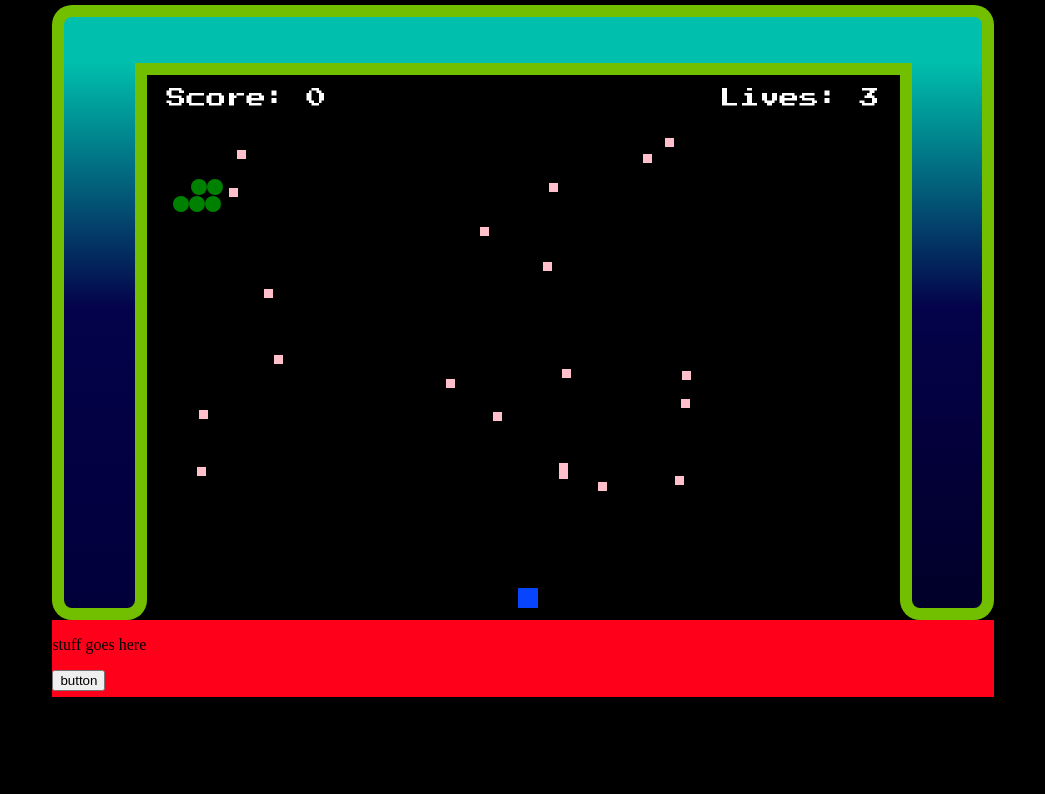
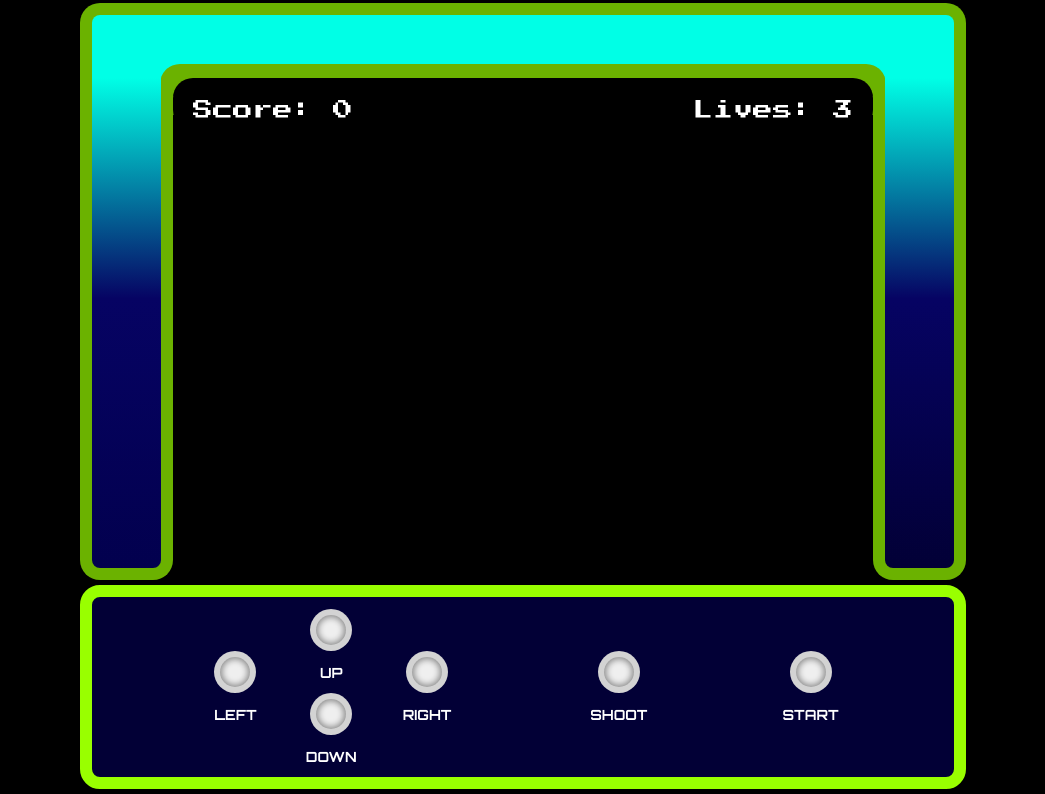
Before and after one commit to rectorjordan94/Centipede, a plain HTML site: page index.html in a window 1280 px wide. Shown: the part 187-981 px from the top of the page, without its empty margins (117-1162 px from the left). Before the commit the page ends 889 px from the top, so only its background shows below. Drawn offline with Linux system fonts and the light colour scheme.

Commit message:
added buttons, more css, and ability to start and stop game

```diff
--- a/app.js
+++ b/app.js
@@ -2,9 +2,15 @@ const canvas = document.getElementById('canvas')
 const ctx = canvas.getContext('2d')
 const scoreDisplay = document.getElementById('score')
 const livesDisplay = document.getElementById('lives')
+const startButton = document.getElementById('start-button')
+const upButton = document.getElementById('up-button')
+const rightButton = document.getElementById('right-button')
+const downButton = document.getElementById('down-button')
+const leftButton = document.getElementById('left-button')
+const shootButton = document.getElementById('shoot-button')
 
-canvas.setAttribute('width', '753.61px')
-canvas.setAttribute('height', '500px')
+canvas.setAttribute('width', '700px')
+canvas.setAttribute('height', '450px')
 
 let level = 1
 
@@ -17,7 +23,7 @@ class Player {
         this.color = color
         this.projectileController = projectileController
         this.alive = true
-        this.speed = 3
+        this.speed = 5
         this.shootPressed = false
         this.direction = {
             up: false,
@@ -64,8 +70,8 @@ class Player {
         }
         this.shoot = function () {
             if (this.shootPressed) {
-                const speed = 2
-                const delay = 20
+                const speed = 4
+                const delay = 10
                 const damage = 1
                 const projectileX = this.x + this.width / 2.5
                 const projectileY = this.y
@@ -152,7 +158,7 @@ class CentipedeSegment {
     constructor(x, y) {
         this.x = x
         this.y = y
-        this.speed = 1
+        this.speed = 2
         this.radius = 8
         this.color = 'green'
         this.health = 1
@@ -276,7 +282,7 @@ const centipedeSpawner = () => {
 centipedeSpawner()
 
 const projectileController = new ProjectileController()
-const player = new Player(371, 468, 20, 20, 'rgb(7,68,252)', projectileController)
+const player = new Player(350, 420, 20, 20, 'rgb(7,68,252)', projectileController)
 
 let score = 0
 let lives = 3
@@ -341,10 +347,17 @@ const levelUp = () => {
         score += 1000
         scoreDisplay.textContent = `Score: ${score}`
         level++
-        centipedeLength++
+        centipedeLength += 2
         centipede.length = 0
         obstacles.length = 0
         centipedeSpawner()
+        centipede.forEach((segment) => {
+            if (level >= 3 && level < 6) {
+                segment.speed = 4
+            } else if (level >= 6) {
+                segment.speed = 8
+            }
+        })
         obstacleSpawner()
     }
 }
@@ -360,17 +373,17 @@ function disableHitDetection() {
 function enableHitDetection() {
     segment.collideWith = functionHolder
 }
-
-// centipede.forEach((segment) => {
-//     console.log(segment.collideWith)
-// })
-
+let pause = false
 const die = () => {
     centipede.forEach((segment) => {
         if (segment.collideWith(player)) {
             disableHitDetection()
             lives--
             livesDisplay.textContent = `Lives: ${lives}`
+            if (lives === 0) {
+                pause = true;
+                startButton.classList.remove('clicked')
+            }
             centipede.length = 0
             obstacles.length = 0
             centipedeSpawner()
@@ -380,6 +393,7 @@ const die = () => {
 }
 
 const gameLoop = () => {
+    if (pause) return
     ctx.clearRect(0, 0, canvas.width, canvas.height)
     projectileController.render()
     player.render()
@@ -390,7 +404,7 @@ const gameLoop = () => {
     requestAnimationFrame(gameLoop)
 }
 
-requestAnimationFrame(gameLoop)
+// gameLoop()
 
 document.addEventListener('keydown', (e) => {
     player.setDirection(e.key)
@@ -402,10 +416,37 @@ document.addEventListener('keyup', (e) => {
     }
 })
 
-document.addEventListener('click', (e) => {
-    console.log(`x: ${e.offsetX} y: ${e.offsetY}`)
+upButton.addEventListener('click', () => {
+    player.direction.up = true
+    setTimeout(() => { player.direction.up = false}, 100)
+})
+rightButton.addEventListener('click', () => {
+    player.direction.right = true
+    setTimeout(() => { player.direction.right = false}, 100)
+})
+downButton.addEventListener('click', () => {
+    player.direction.down = true
+    setTimeout(() => { player.direction.down = false}, 100)
+})
+leftButton.addEventListener('click', () => {
+    player.direction.left = true
+    setTimeout(() => { player.direction.left = false}, 100)
+})
+shootButton.addEventListener('click', () => {
+    player.shootPressed = true
+    setTimeout(() => { player.shootPressed = false}, 250)
 })
 
-document.addEventListener('DOMContentLoaded', function () {
+
+// document.addEventListener('click', (e) => {
+//     console.log(`x: ${e.offsetX} y: ${e.offsetY}`)
+// })
+
+// document.addEventListener('DOMContentLoaded', function () {
+//     gameLoop()
+// })
+
+startButton.addEventListener('click', (e) => {
     gameLoop()
+    e.target.classList.add('clicked')
 })
--- a/index.html
+++ b/index.html
@@ -25,8 +25,18 @@
         <div class="border-left"></div>
         <div class="border-right"></div>
         <div class="border-bottom">
-            <p>stuff goes here</p>
-            <button>button</button>
+            <div class="div1 buttons"><button id="left-button"></button></div>
+            <div class="div2 buttons"><button id="up-button"></button></div>
+            <div class="div3 buttons"><button id="down-button"></button></div>
+            <div class="div4 buttons"><button id="right-button"></button></div>
+            <div class="div5 buttons"><button id="shoot-button"></button></div>
+            <div class="div6 buttons"><button id="start-button"></button></div>
+            <div class="div7 button-text">LEFT</div>
+            <div class="div8 button-text">UP</div>
+            <div class="div9 button-text">DOWN</div>
+            <div class="div10 button-text">RIGHT</div>
+            <div class="div11 button-text">SHOOT</div>
+            <div class="div12 button-text">START</div>
         </div>
     </div>
     <script src="app.js"></script>
--- a/styles.css
+++ b/styles.css
@@ -12,8 +12,8 @@ body {
     display: grid;
     margin: 40px 5px 5px 5px;
     justify-content: center;
-    grid-template-columns: 0.3fr 2.4fr 0.3fr;
-    grid-template-rows: 0.7fr 0.3fr 0.3fr 2.6fr .4fr;
+    grid-template-columns: 0.4fr 2.4fr 0.4fr;
+    grid-template-rows: 0.6fr 0.3fr 0.2fr 1.8fr .3fr;
     gap: 0px 0px;
     grid-auto-flow: row;
     grid-template-areas:
@@ -31,7 +31,7 @@ body {
     align-items: center;
     color: #99ff00;
     font-family: 'Orbitron', sans-serif;
-    font-size: 45px;
+    font-size: 40px;
     letter-spacing: 15px;
     font-weight: 900;
     background: #6600ff;
@@ -41,7 +41,7 @@ body {
     border: 12px solid #99ff00;
     border-radius: 20px;
     padding-bottom: 10px;
-    text-shadow: #00ffe6 4px 4px 0px, #000000 8px 8px 0px;
+    text-shadow: #000000 4px 4px 0px, #00ffe6 8px 8px 0px;
     box-shadow: 0px -10px #6bb200, 10px -10px #6bb200, -10px -10px #6bb200, 0px -20px #4a7c00, 20px -20px #4a7c00, -20px -20px #4a7c00;
     margin-bottom: 5px;
 }
@@ -49,11 +49,10 @@ body {
 .border-top {
     grid-area: border-top;
     background-color: #00ffe6;
-    border-left: 12px solid #99ff00;
-    border-top: 12px solid rgba(153, 255, 0, 1);
-    border-right: 12px solid #99ff00;
+    border-left: 12px solid #6bb200;
+    border-top: 12px solid #6bb200;
+    border-right: 12px solid #6bb200;
     border-radius: 20px 20px 0px 0px;
-    opacity: .75;
 }
 
 .game-info {
@@ -65,7 +64,9 @@ body {
     justify-content: space-between;
     align-items: center;
     background-color: black;
-    border-top: 12px solid rgba(153, 255, 0, .75);
+    border-top: 12px solid black;
+    border-radius: 20px;
+    box-shadow: 13px -14px #6bb200, -13px -14px #6bb200;
     padding: 10px 20px;
 }
 
@@ -78,29 +79,66 @@ body {
     grid-area: border-left;
     background: rgb(2,0,78);
     background: linear-gradient(0deg, rgba(2,0,78,1) 0%, rgba(6,3,99,1) 55%, #00ffe6 100%);
-    border-left: 12px solid #99ff00;
-    border-right: 12px solid #99ff00;
-    border-bottom: 12px solid #99ff00;
+    border-left: 12px solid #6bb200;
+    border-right: 12px solid #6bb200;
+    border-bottom: 12px solid #6bb200;
     border-radius: 0px 0px 20px 20px;
     /* transform: translate(0px, -12px) */
-    opacity: .75;
 }
 
 .border-right {
     grid-area: border-right;
     background: rgb(2,0,78);
     background: linear-gradient(0deg, rgb(2, 0, 54) 0%, rgba(6,3,99,1) 55%, #00ffe6 100%);
-    border-left: 12px solid #99ff00;
-    border-right: 12px solid #99ff00;
-    border-bottom: 12px solid #99ff00;
+    border-left: 12px solid #6bb200;
+    border-right: 12px solid #6bb200;
+    border-bottom: 12px solid #6bb200;
     border-radius: 0px 0px 20px 20px;
-    opacity: .75;
 }
 
 .border-bottom {
     grid-area: border-bottom;
-    background-color: #ff001a;
-    /* transform: rotateX(304deg) */
+    margin-top: 5px;
+    border: 12px solid #99ff00;
+    border-radius: 20px;
+    /* background: radial-gradient(ellipse at center, #6600ff 0%, #000000 100%); */
+    background-color: rgb(2, 0, 54);
+    padding-top: 12px;
+    color: white;
+    display: grid;
+    grid-template-columns: repeat(9, 1fr);
+    grid-template-rows: repeat(4, 1fr);
+    grid-column-gap: 0px;
+    grid-row-gap: 0px;
+    /* transform: rotateX(60deg) translateY(-120px); */
+    }
+
+    .div1 { grid-area: 2 / 2 / 3 / 3; }
+    .div2 { grid-area: 1 / 3 / 2 / 4; }
+    .div3 { grid-area: 3 / 3 / 4 / 4; }
+    .div4 { grid-area: 2 / 4 / 3 / 5; }
+    .div5 { grid-area: 2 / 6 / 3 / 7; }
+    .div6 { grid-area: 2 / 8 / 3 / 9; }
+    .div7 { grid-area: 3 / 2 / 4 / 3; }
+    .div8 { grid-area: 2 / 3 / 3 / 4; }
+    .div9 { grid-area: 4 / 3 / 5 / 4; }
+    .div10 { grid-area: 3 / 4 / 4 / 5; }
+    .div11 { grid-area: 3 / 6 / 4 / 7; }
+    .div12 { grid-area: 3 / 8 / 4 / 9; }
+
+.buttons {
+    display: flex;
+    justify-content: center;
+    align-items: center;
+}
+
+.button-text {
+    display: flex;
+    justify-content: center;
+    align-items: center;
+    font-family: 'Orbitron', sans-serif;
+    font-weight: 700;
+    font-size: 14px;
 }
 
 canvas {
@@ -112,3 +150,15 @@ canvas {
 h1 {
     margin: 0 auto;
 }
+
+.clicked {
+    pointer-events: none;
+}
+
+button {
+    border-radius: 100%;
+    border: 6px solid #0000001e;
+    padding: 15px 15px;
+    margin: 0 auto;
+    box-shadow: inset 0px 0px 6px 2px #0000006c;
+}
```
